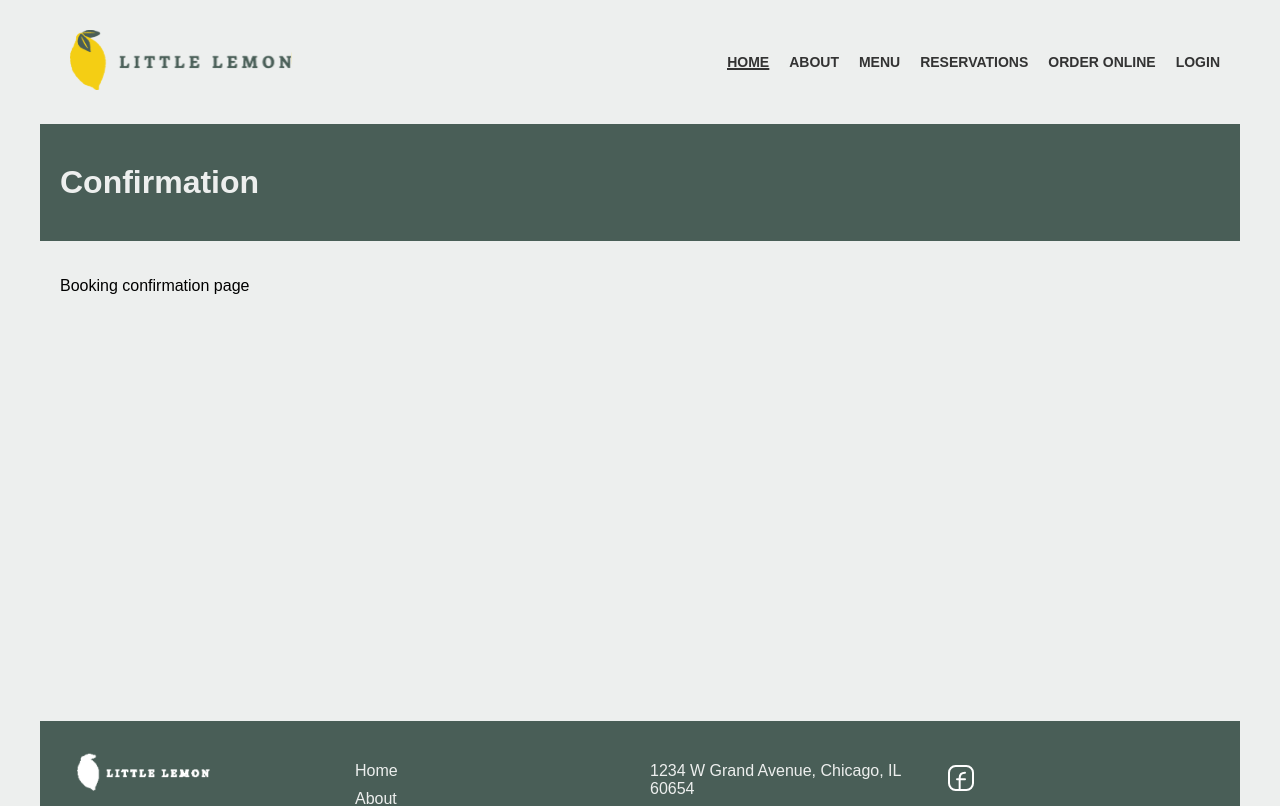
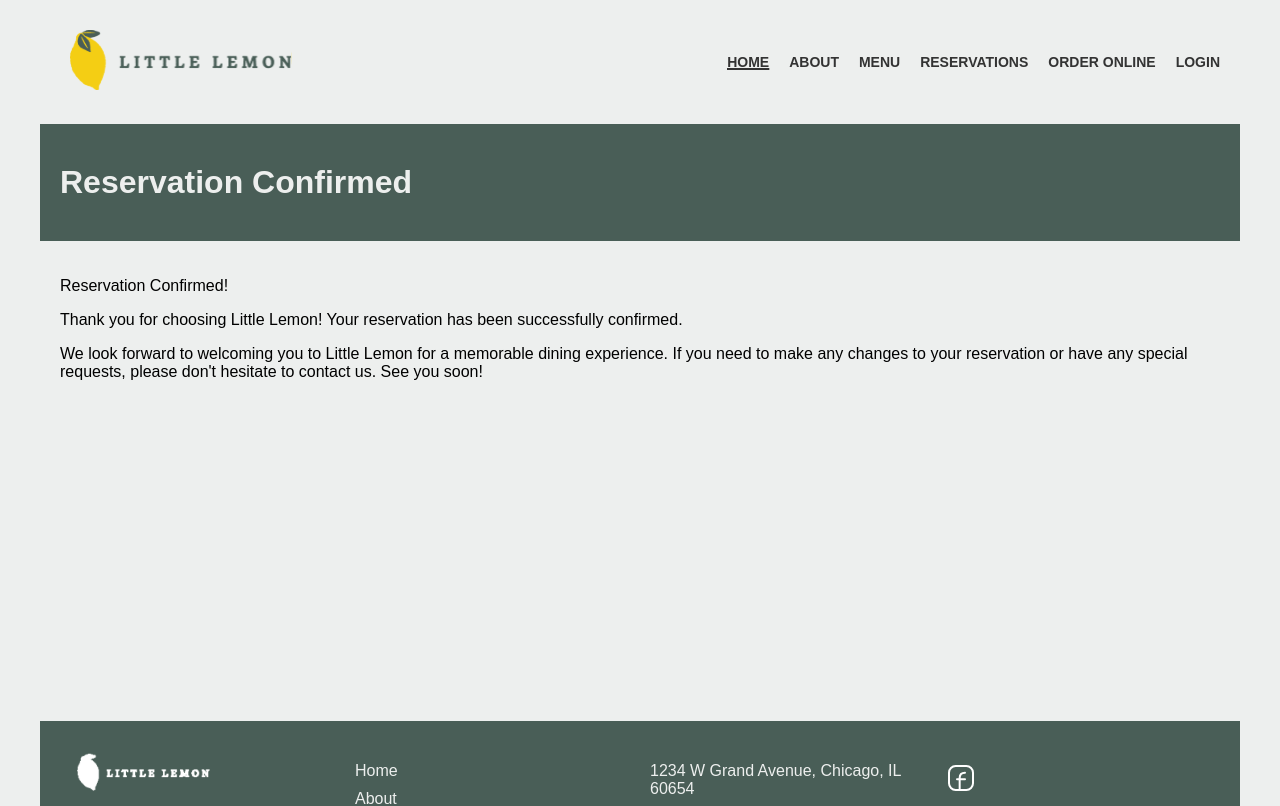
Before and after one commit to rmboloix/react-coursera, a React (Create React App) app: page /confirmation in a window 1280 px wide. Shown: the top 806 px of the page. Built offline with nearby package versions, Linux system fonts and the light colour scheme.

Commit message:
confirmation page

```diff
--- a/src/pages/BookingPage.jsx
+++ b/src/pages/BookingPage.jsx
@@ -57,7 +57,13 @@ export const BookingPage = () => {
 
         if (confirmed) {
             // navigate('/confirmation');
-            window.location.href = '/confirmation';
+            window.location.href = `/confirmation`;
+            localStorage.setItem('reservation', JSON.stringify({
+                time: formData.get('res-time'),
+                date: formData.get('res-date'),
+                guests: formData.get('res-guests'),
+                occasion: formData.get('res-occasion'),
+            }));
         }
     };
 
--- a/src/pages/ConfirmationPage.jsx
+++ b/src/pages/ConfirmationPage.jsx
@@ -1,17 +1,39 @@
-import { Footer } from "../components/Footer";
-import { Header } from "../components/Header";
+import { useEffect, useState } from 'react';
+import { Footer } from '../components/Footer';
+import { Header } from '../components/Header';
 
 export const ConfirmationPage = () => {
+    const [data, setData] = useState(null);
+
+    useEffect(() => {
+        setData(JSON.parse(localStorage.getItem('reservation')));
+    }, []);
+
     return (
         <main className="container">
             <Header />
             <main className="booking">
-                    <h1 data-testid="booking-title">Confirmation</h1>
-                    <section className="booking">
-                        <p>Booking confirmation page</p>
+                <h1 data-testid="booking-title">Reservation Confirmed</h1>
+                <section className="confirmation">
+                    <p>Reservation Confirmed! </p>
+                    <p>
+                        Thank you for choosing Little Lemon! Your reservation
+                        has been successfully confirmed.
+                    </p>
+                    {data && <p>Date: {data.date}</p>}
+                    {data && <p>Time: {data.time}</p>}
+                    {data && <p>Guests: {data.guests}</p>}
+                    {data && <p>Occasion: {data.occasion}</p>}
+                    <p>
+                        We look forward to welcoming you to Little Lemon for a
+                        memorable dining experience. If you need to make any
+                        changes to your reservation or have any special
+                        requests, please don't hesitate to contact us. See you
+                        soon!
+                    </p>
                 </section>
             </main>
             <Footer />
         </main>
     );
-}
+};
--- a/src/pages/HomePage.css
+++ b/src/pages/HomePage.css
@@ -352,3 +352,8 @@ section.booking form {
     flex-wrap: wrap;
     width: 50%;
 }
+
+.confirmation {
+    min-height: 50vh;
+    padding: 20px;
+}
```
Lines whose indentation alone changed are shown as unchanged.
